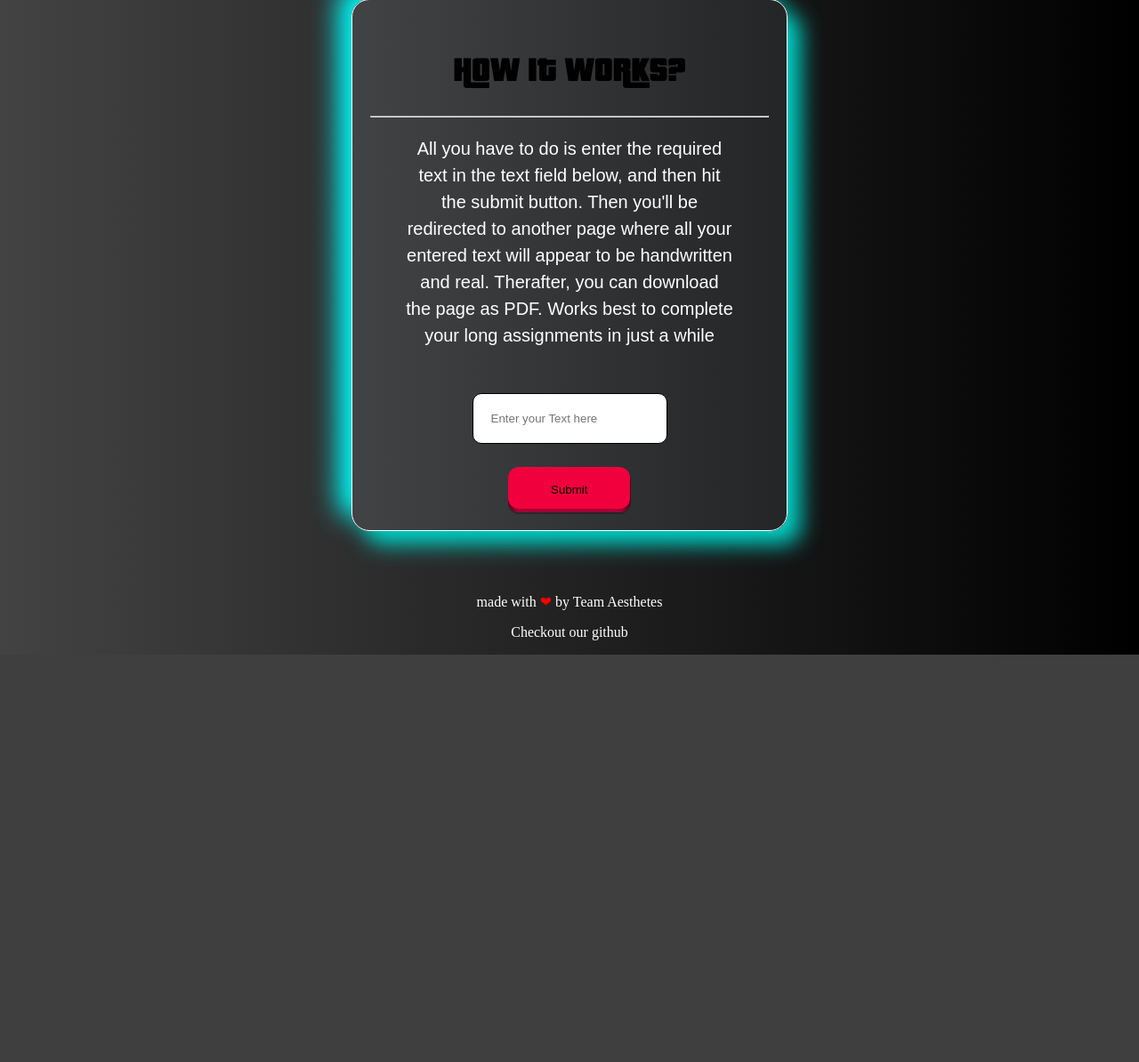
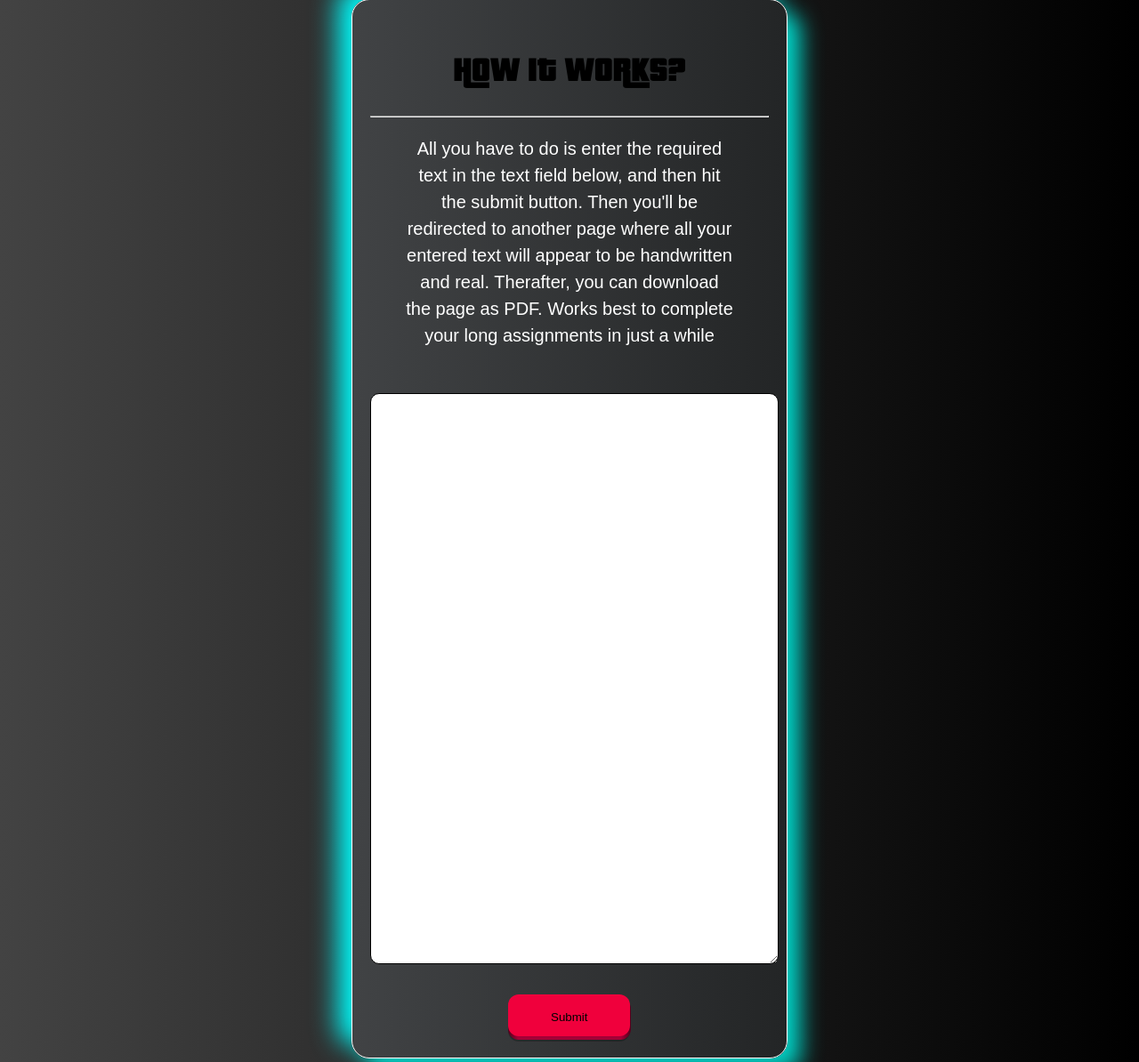
Before and after one commit to aakzsh/gta-done, a Flask app: page / in a window 1280 px wide. Shown: the part 260-1454 px from the top of the page at 89% size. Before the commit the page ends 996 px from the top, so only its background shows below. Run offline with Flask 2, Linux system fonts and the light colour scheme; grey boxes are pictures that could not be loaded.

Commit message:
Changed a single line html input to multi line supported text area.

```diff
--- a/templates/index.html
+++ b/templates/index.html
@@ -34,7 +34,7 @@
       <center>
         <form class="" action="/output" method="post">
           <!--<label for="enter" class="textnormal">Enter Text Here</label>-->
-          <input type="text" name="enter" value="" class="textbox" placeholder="Enter your Text here" >
+          <textarea name="enter" cols="50" rows="40" class="textbox"></textarea>
           <br><br />
           <button class="button-82-pushable" role="button">
             <span class="button-82-shadow"></span>
```
